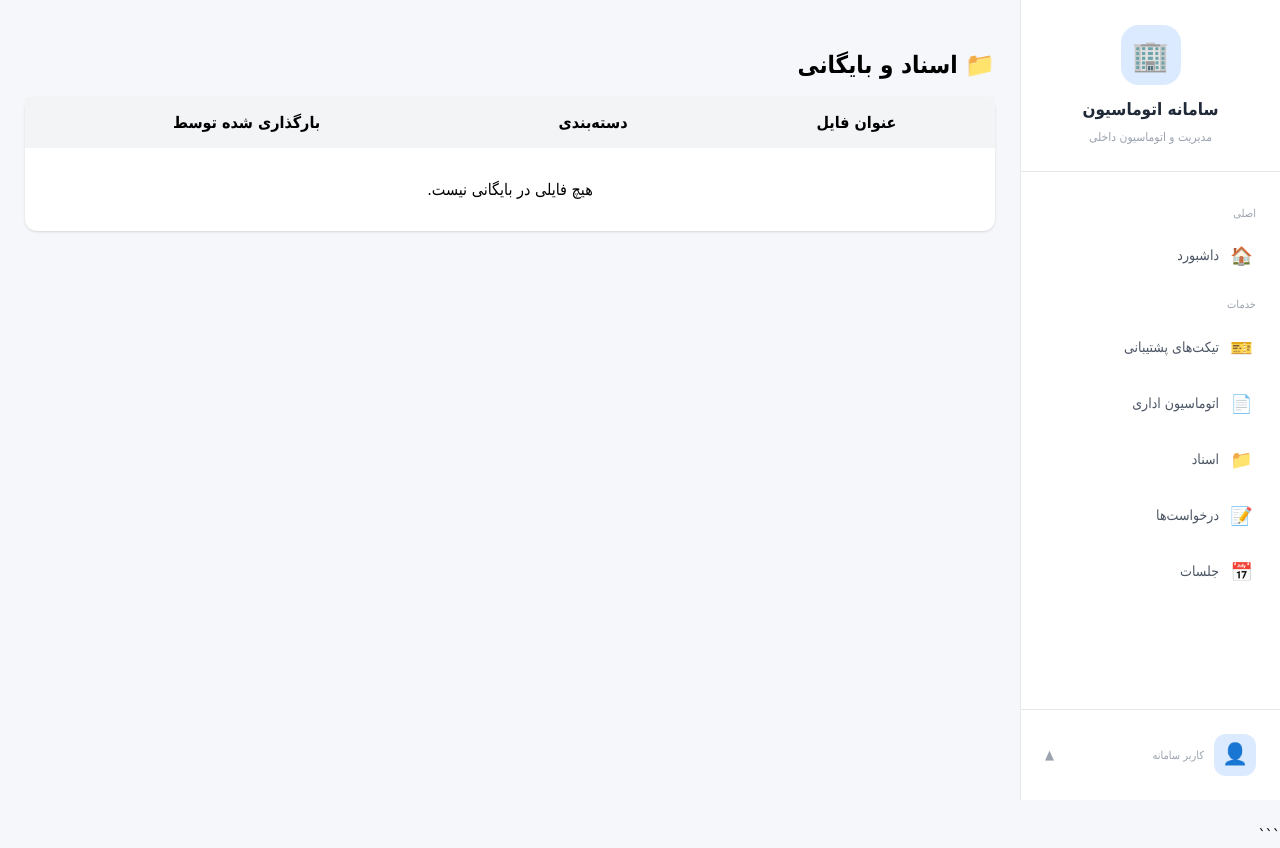
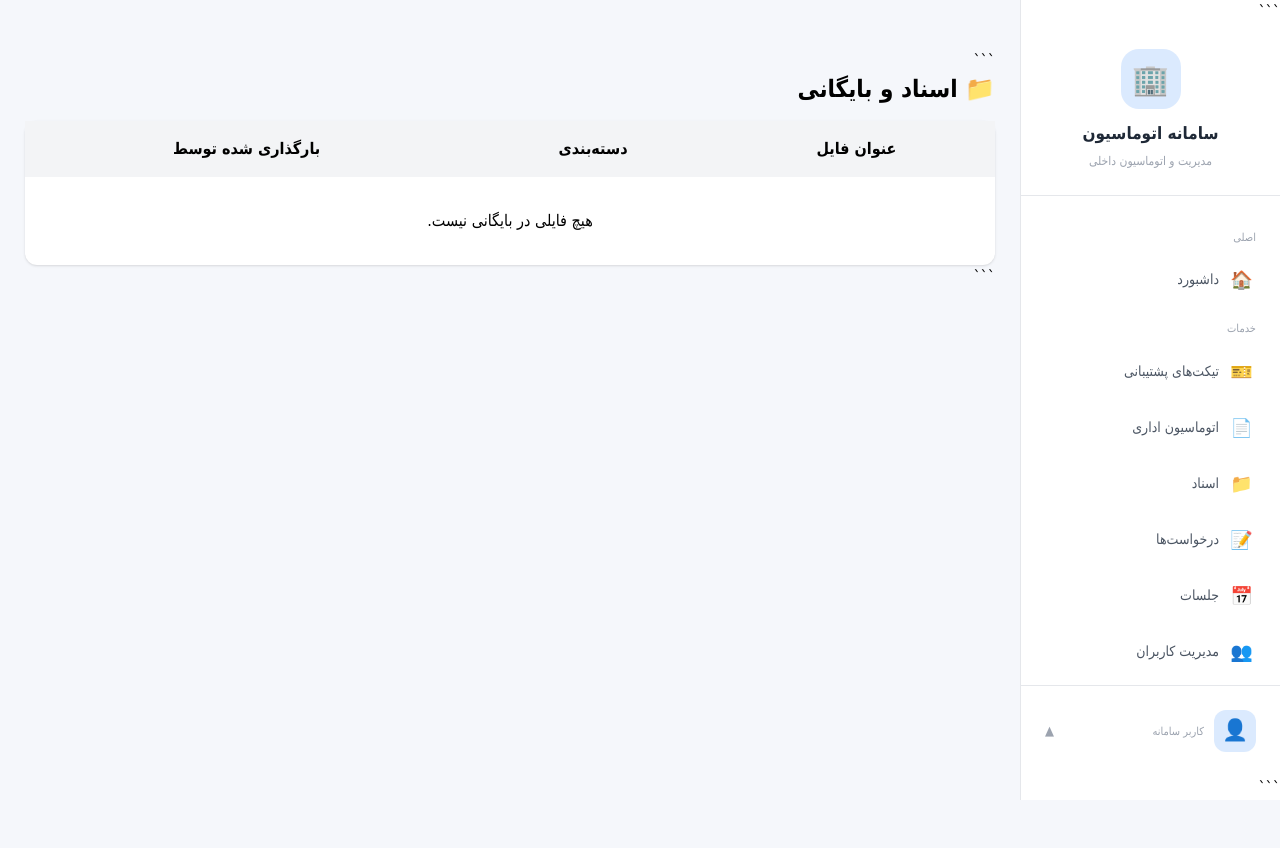
Before and after one commit to ticketit2026/automate-admin, a Django app: page /documents/ in a window 1280 px wide. After the commit the page ends 800 px from the top, so only its background shows below. Run offline with Django 5.2, Linux system fonts and the light colour scheme; data that the repository does not hold is empty; some libraries are stand-ins or nearby versions.

Commit message:
Update base.html

````diff
--- a/templates/base.html
+++ b/templates/base.html
@@ -1,11 +1,12 @@
-```html
 {% load static %}
 
 <!DOCTYPE html>
+
 <html lang="fa" dir="rtl">
 
 <head>
 
+```
 <meta charset="UTF-8">
 
 <meta name="viewport"
@@ -502,12 +503,11 @@
 
 {% block extra_css %}
 {% endblock %}
+```
 
 </head>
 
-
 <body>
-
 
 <!-- =========================
      Sidebar
@@ -515,7 +515,7 @@
 
 <aside class="sidebar">
 
-
+```
 <!-- Header -->
 
 <div class="sidebar-header">
@@ -641,6 +641,24 @@
 
         <span>
             جلسات
+        </span>
+
+    </a>
+
+
+    <!-- مدیریت کاربران -->
+
+    <a
+        href="{% url 'user_management' %}"
+        class="menu-item"
+    >
+
+        <span class="menu-icon">
+            👥
+        </span>
+
+        <span>
+            مدیریت کاربران
         </span>
 
     </a>
@@ -848,10 +866,9 @@
     </button>
 
 </div>
+```
 
 </aside>
-
-
 
 <!-- =========================
      Main
@@ -859,16 +876,16 @@
 
 <main class="main">
 
+```
 <div class="content">
 
     {% block content %}
     {% endblock %}
 
 </div>
+```
 
 </main>
-
-
 
 <!-- =========================
      JavaScript
@@ -948,11 +965,9 @@
 
 </script>
 
-
 {% block extra_js %}
 {% endblock %}
 
 </body>
 
 </html>
-```
````
Lines whose indentation alone changed are shown as unchanged.
